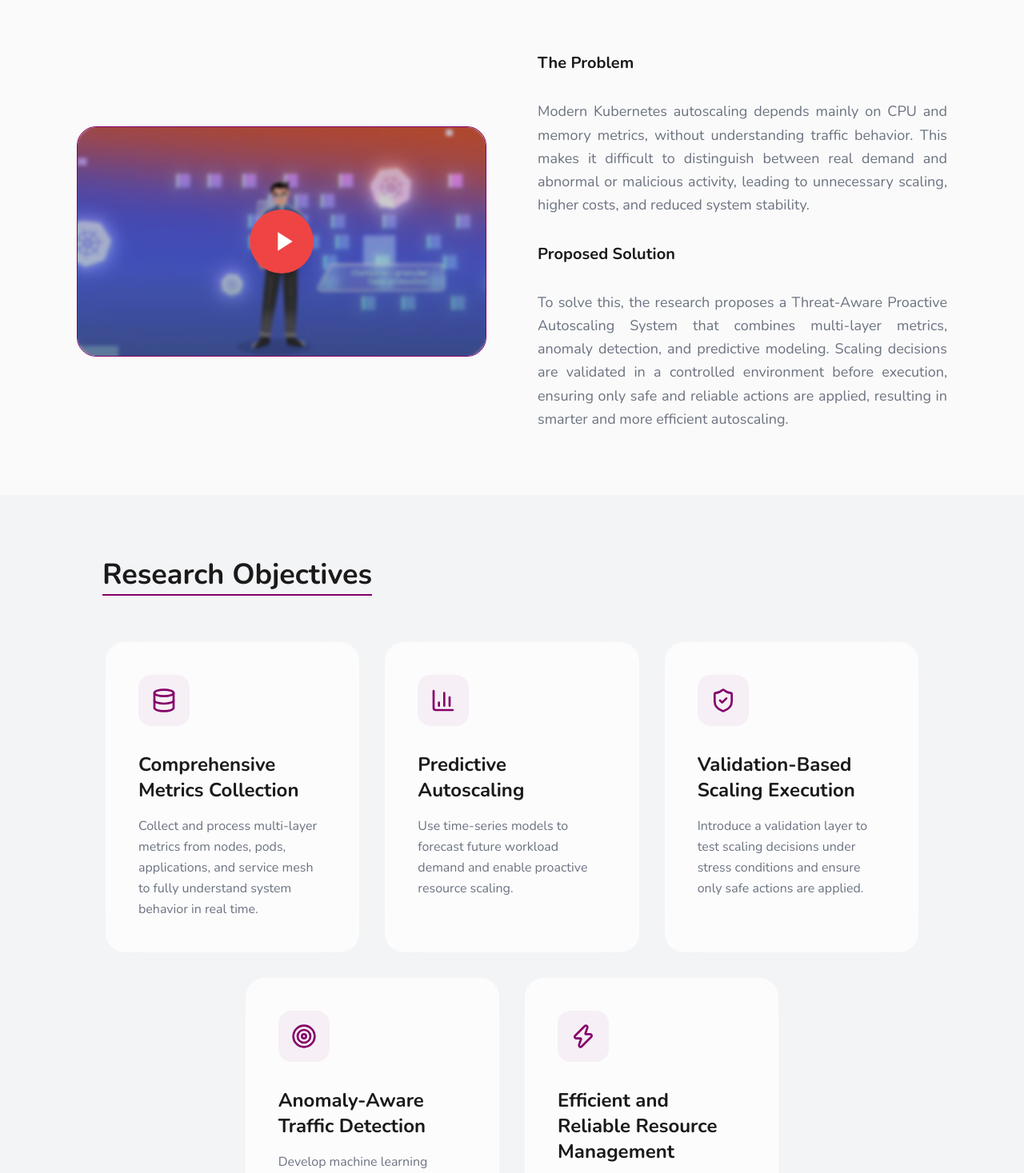
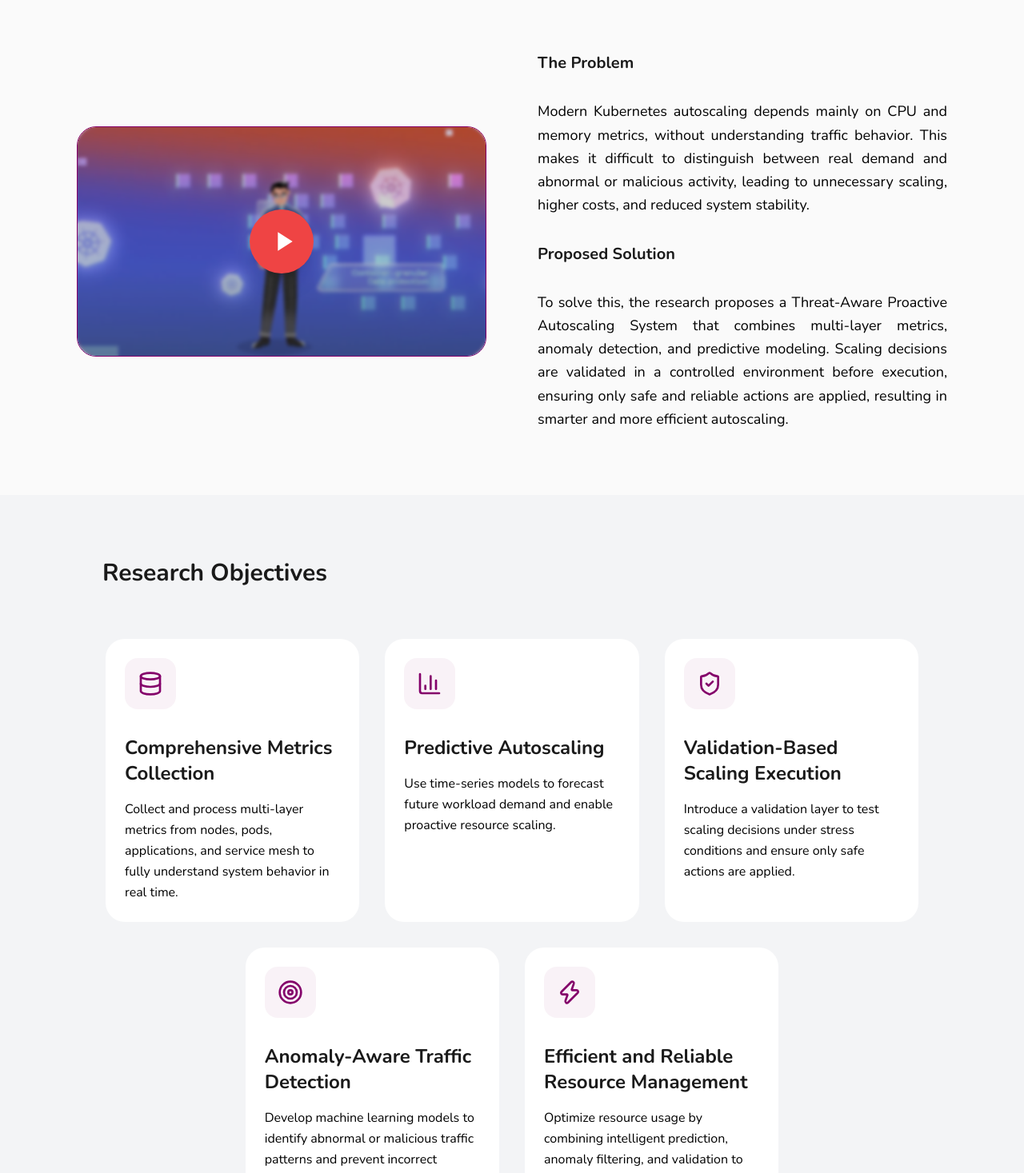
Before and after one commit to AnjanaTinush/Research_website, a React (Vite) app: page / in a window 1280 px wide. Shown: the part 3402-4869 px from the top of the page at 80% size. Built offline with nearby package versions, Linux system fonts and the light colour scheme.

Commit message:
objective

```diff
--- a/src/App.jsx
+++ b/src/App.jsx
@@ -1,6 +1,5 @@
 import React from 'react'
 import { motion } from 'framer-motion'
-import ResearchObjectives from './components/ResearchObjectives'
 import Methodology from './components/Methodology'
 import Milestones from './components/Milestones'
 import Resources from './components/Resources'
@@ -14,6 +13,8 @@ import Hero from "./components/hero/Hero"
 import LiteratureSurvey from './components/literature_survey/LiteratureSurvey'
 import ResearchGap from "./components/research_gap/ResearchGap"
 import ProblemSolution from "./components/problem_solution/ProblemSolution"
+import ResearchObjectives from "./components/objectives/ResearchObjectives"
+
 
 const sectionVariants = {
   hidden: { opacity: 0, y: 50 },
--- a/src/components/ResearchObjectives.jsx
+++ b/src/components/objectives/ResearchObjectives.jsx
@@ -9,13 +9,13 @@ const ObjectiveCard = ({ icon: Icon, title, description, index }) => {
       whileInView={{ opacity: 1, y: 0 }}
       viewport={{ once: true }}
       transition={{ delay: index * 0.1 }}
-      className="p-10 glass-card bg-white hover:border-primary/40 hover:bg-white transition-all group flex flex-col h-full w-full"
+      className="p-6 bg-white hover:border-primary transition-all group flex flex-col h-full w-full rounded-3xl"
     >
       <div className="w-16 h-16 bg-primary/5 rounded-2xl flex items-center justify-center mb-8 group-hover:bg-primary/10 transition-colors">
         <Icon size={32} className="text-primary group-hover:scale-110 transition-transform" />
       </div>
       <h4 className="text-2xl font-bold mb-4 text-textPrimary">{title}</h4>
-      <p className="text-textSecondary leading-relaxed">{description}</p>
+      <p className="text-black leading-relaxed">{description}</p>
     </motion.div>
   );
 };
@@ -52,8 +52,8 @@ const ResearchObjectives = () => {
   return (
     <section id="objectives" className="section-padding bg-surfaceLight">
       <div className="max-w-7xl mx-auto px-4">
-        <h2 className="text-4xl font-bold mb-16 px-4">
-          <span className="blue-underline text-textPrimary">Research Objectives</span>
+        <h2 className="text-3xl font-bold mb-16 px-4">
+          <span className="text-textPrimary">Research Objectives</span>
         </h2>
 
         <div className="flex flex-wrap justify-center gap-8 px-4">
--- a/src/components/problem_solution/ProblemSolution.jsx
+++ b/src/components/problem_solution/ProblemSolution.jsx
@@ -51,7 +51,7 @@ const ProblemSolution = () => {
             <h3 className="text-xl font-bold text-textPrimary">
               The Problem
             </h3>
-            <p className="text-lg leading-relaxed text-justify text-textSecondary">
+            <p className="text-lg leading-relaxed text-justify text-black">
               Modern Kubernetes autoscaling depends mainly on CPU and memory
               metrics, without understanding traffic behavior. This makes it
               difficult to distinguish between real demand and abnormal or
@@ -62,7 +62,7 @@ const ProblemSolution = () => {
             <h3 className="mt-8 text-xl font-bold text-textPrimary">
               Proposed Solution
             </h3>
-            <p className="text-lg leading-relaxed text-justify text-textSecondary">
+            <p className="text-lg leading-relaxed text-justify text-black">
               To solve this, the research proposes a Threat-Aware Proactive
               Autoscaling System that combines multi-layer metrics, anomaly
               detection, and predictive modeling. Scaling decisions are validated
```
